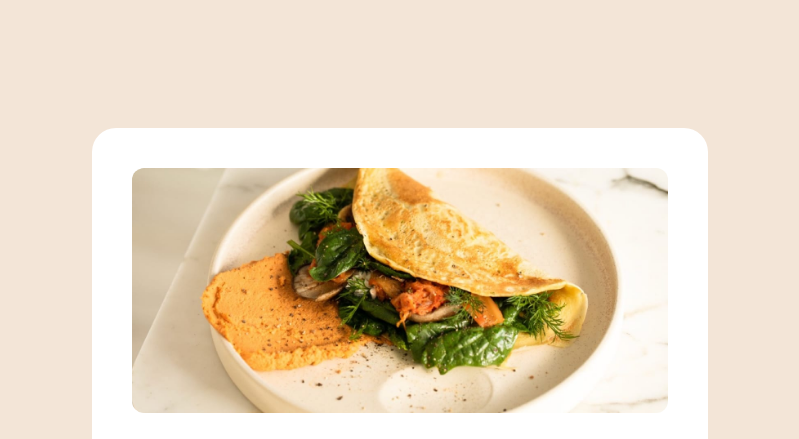
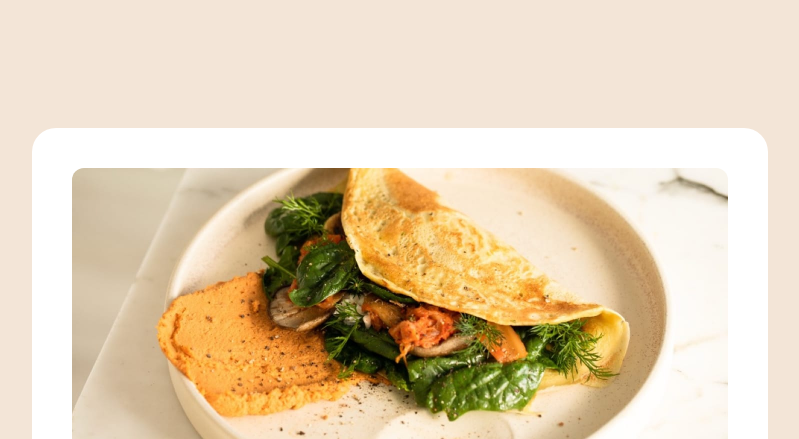
Before and after one commit to nitinrs95/recipe-page-main, a plain HTML site: page index.html in a window 1536 px wide. Shown: the top 439 px of the page, without its empty margins (368-1167 px from the left). Drawn offline with Linux system fonts and the light colour scheme.

Commit message:
feat: add desktop layout

```diff
--- a/style.css
+++ b/style.css
@@ -212,3 +212,10 @@ footer {
     border-radius: 12px;
   }
 }
+
+/* Desktop Layout:1440 px */
+@media (min-width: 90em) {
+  .recipe {
+    max-width: 73.6rem;
+  }
+}
```
